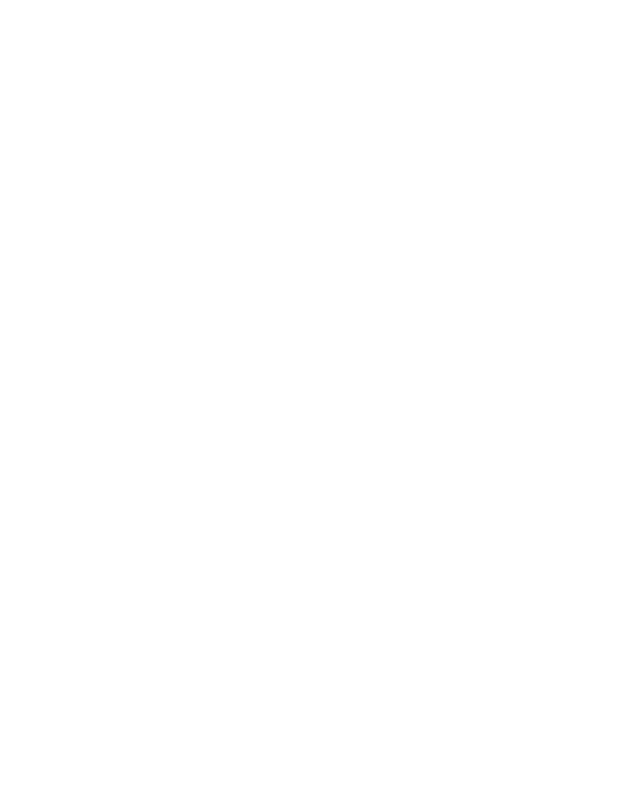
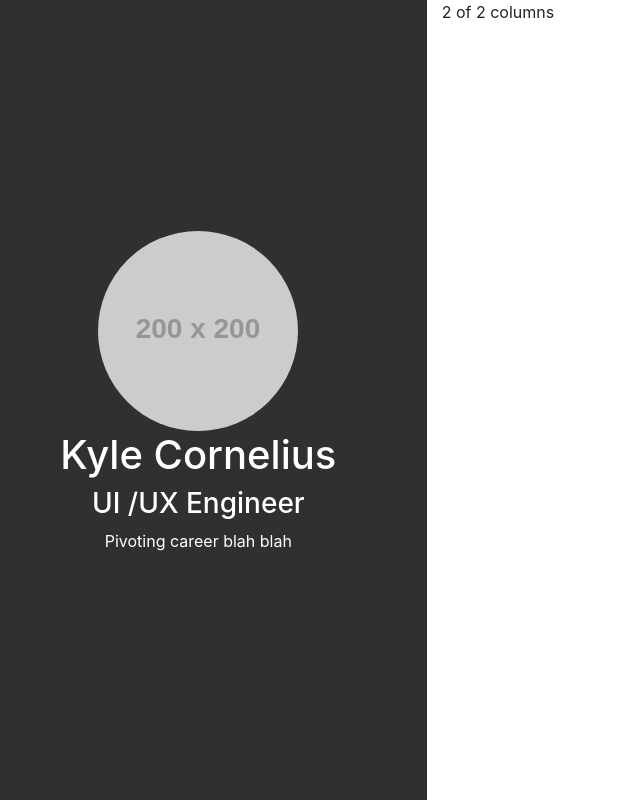
Before and after one commit to KyleCornelius/portfolio, a website: page index.html in a window 1280 px wide. Shown: the whole page, without its empty margins (0-640 px from the left). Drawn offline with Linux system fonts and the light colour scheme; placeholder pictures from the web are drawn by us.

Commit message:
home page left col design

```diff
--- a/global.css
+++ b/global.css
@@ -1,3 +1,13 @@
+.aboutCol {
+  background: var(--lightBlack);
+  color: var(--white);
+}
+
+html,
+body {
+  height: 100%;
+}
+
 /* -- root -- */
 :root {
   --white: #FFF;
--- a/index.html
+++ b/index.html
@@ -14,6 +14,39 @@
 
 <body>
 
+  <div class="container-fluid h-100">
+    <div class="row h-100">
+
+      <!--  Col 1, about  -->
+      <div class="col-sm-12 col-lg-4 aboutCol h-100 align-items-center d-flex">
+
+        <div class="row w-100 text-center">
+          <div class="col-12">
+            <img src="https://via.placeholder.com/200" class="rounded-circle" alt="profile">
+          </div>
+
+          <div class="col-12">
+            <h1>Kyle Cornelius</h1>
+          </div>
+
+          <div class="col-12">
+            <h3>UI /UX Engineer</h3>
+          </div>
+          <div class="col-12">
+            <p>Pivoting career blah blah</p>
+          </div>
+        </div>
+
+
+      </div>
+
+      <div class="col-sm-12 col-lg-8 h-100">
+        2 of 2 columns
+      </div>
+    </div>
+  </div>
+
+
 
 
   <!-- JavaScript -->
```
